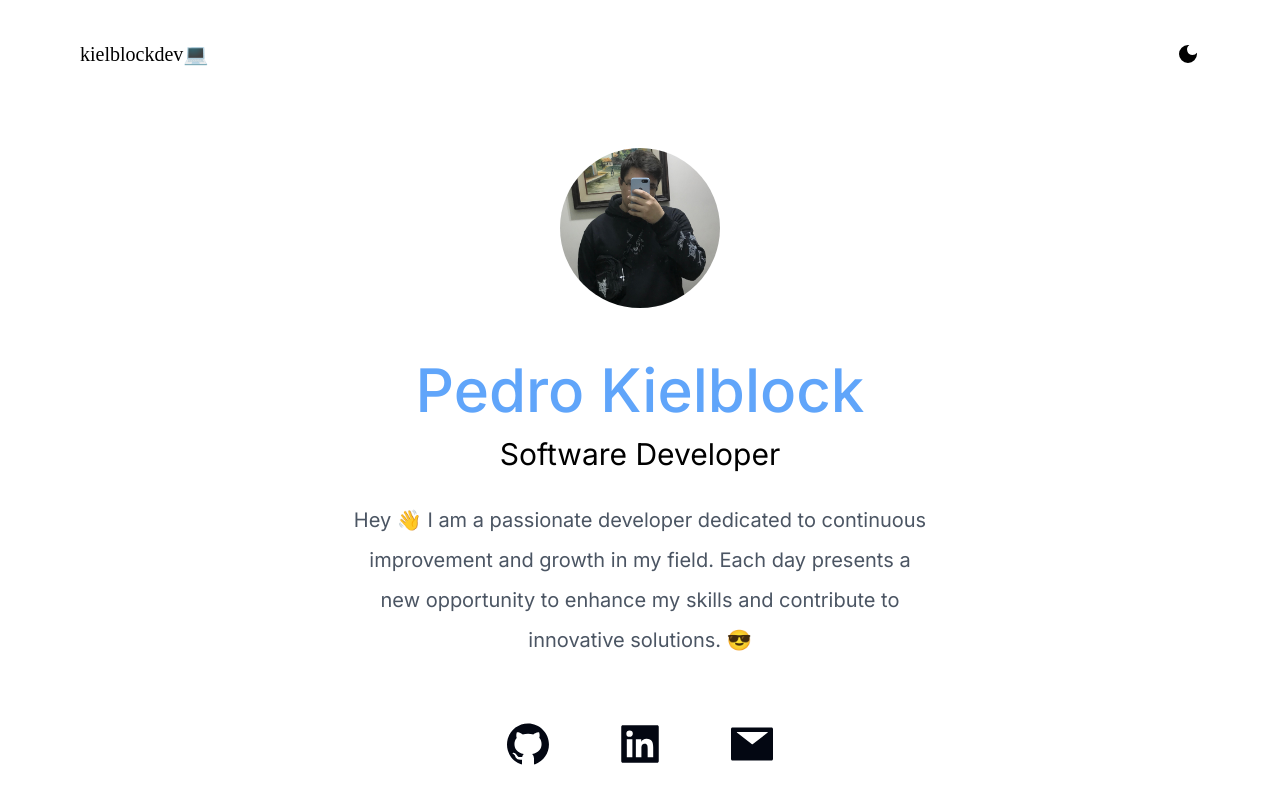
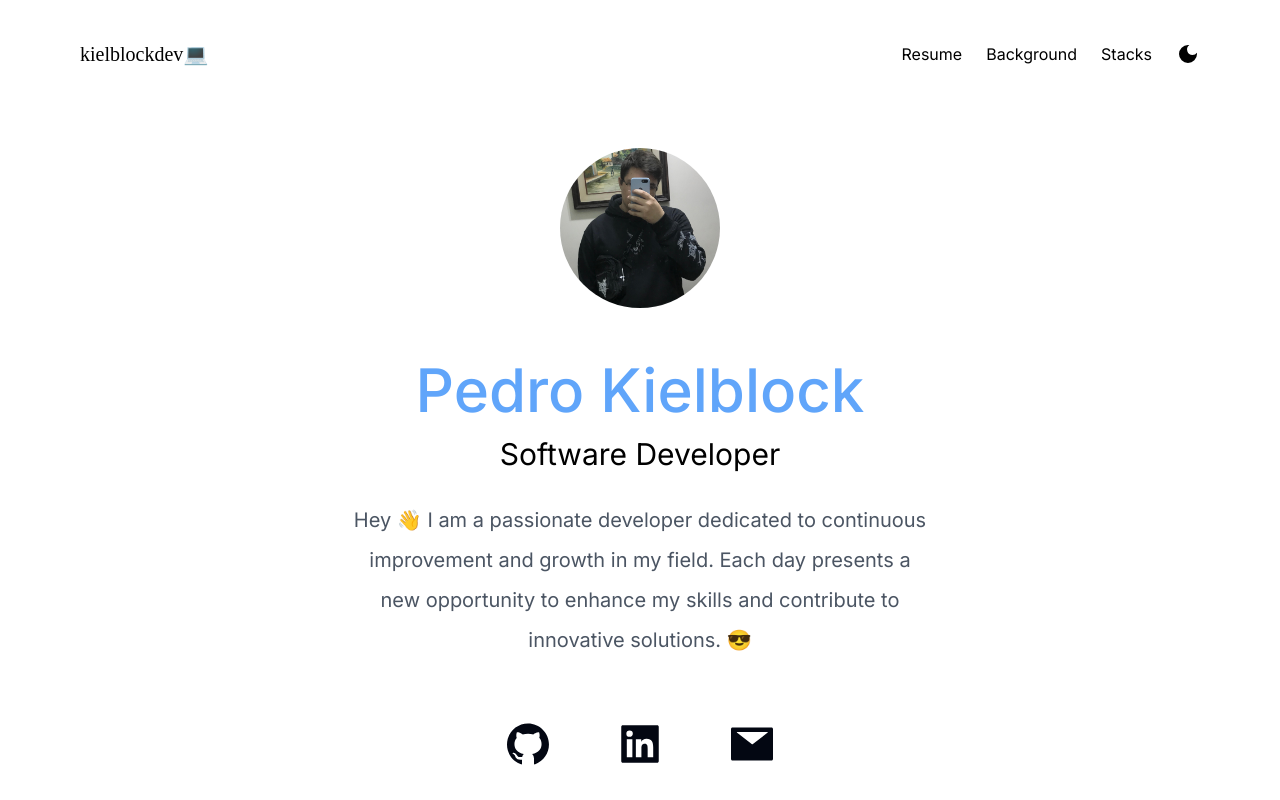
Before and after one commit to pkielblock/kielblock-dev, a Next.js app: page / in a window 1280 px wide. Shown: the top 800 px of the page. Built offline with nearby package versions, Linux system fonts and the light colour scheme.

Commit message:
feat: version v1.4 - resume download + navbar changes

```diff
--- a/src/app/page.js
+++ b/src/app/page.js
@@ -17,9 +17,18 @@ export default function Home() {
         <section>
           <nav className='py-10 flex justify-between'>
             <h1 className='text-xl font-jetbrains dark:text-white'>
-              kielblockdev💻
+              <a href='https://kielblock.dev' >kielblockdev💻</a>
             </h1>
             <ul className='flex items-center'>
+              <li>
+                  <a href="../../public/resume.pdf" download="resume.pdf" class="hover:underline me-4 md:me-6 dark:text-white">Resume</a>
+              </li>
+              <li>
+                  <a href="#background" class="hover:underline me-4 md:me-6 dark:text-white">Background</a>
+              </li>
+              <li>
+                  <a href="#stacks" class="hover:underline me-4 md:me-6 dark:text-white">Stacks</a>
+              </li>
               <li >
                 <MdDarkMode onClick={() => setDarkMode(!darkMode)} className='hover:scale-110 transition duration-250 cursor-pointer text-2xl dark:text-white'/>
               </li>
```
Also changed, not shown: 1 other file (tests, documents, lock files or other folders).
